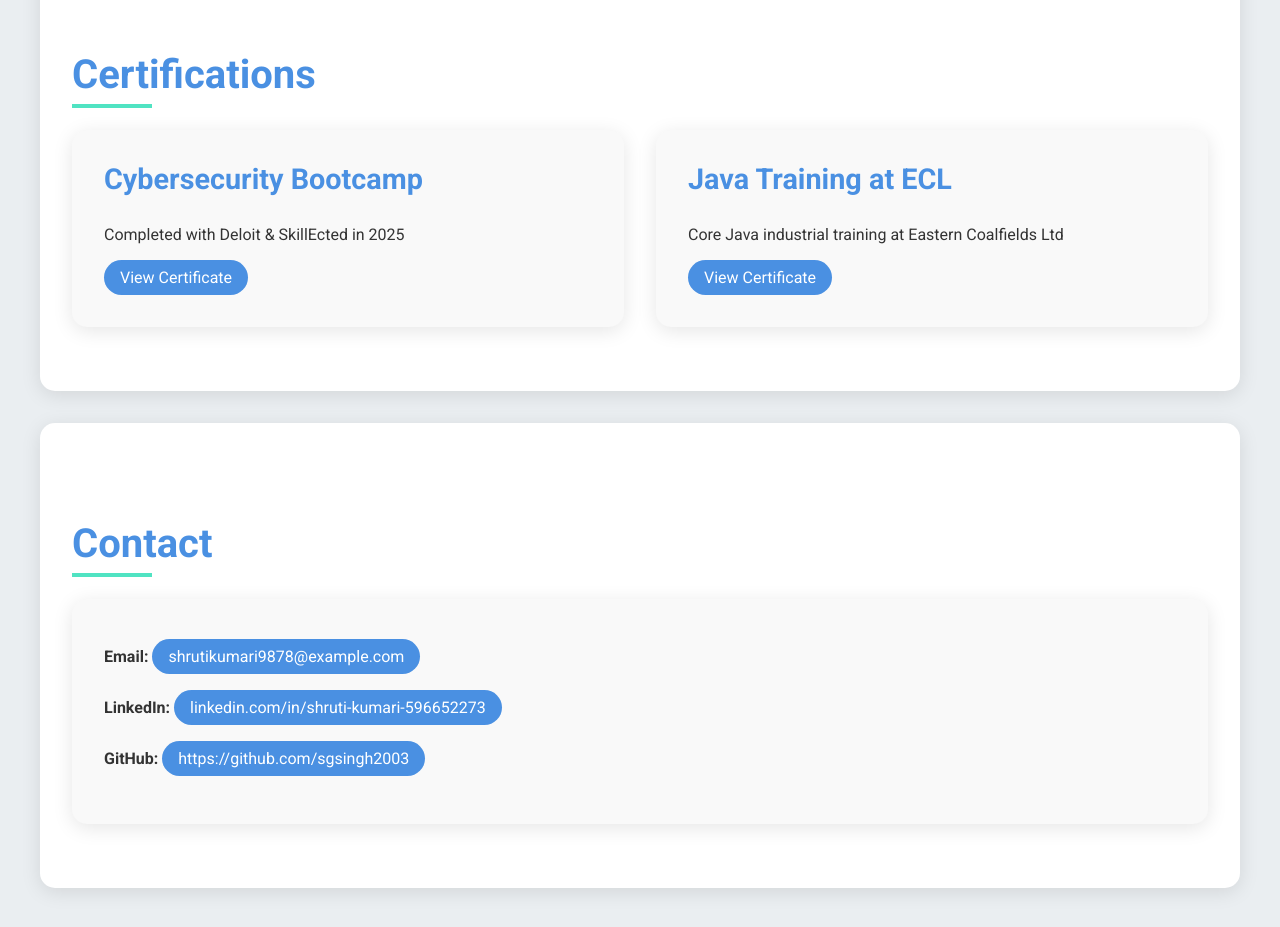
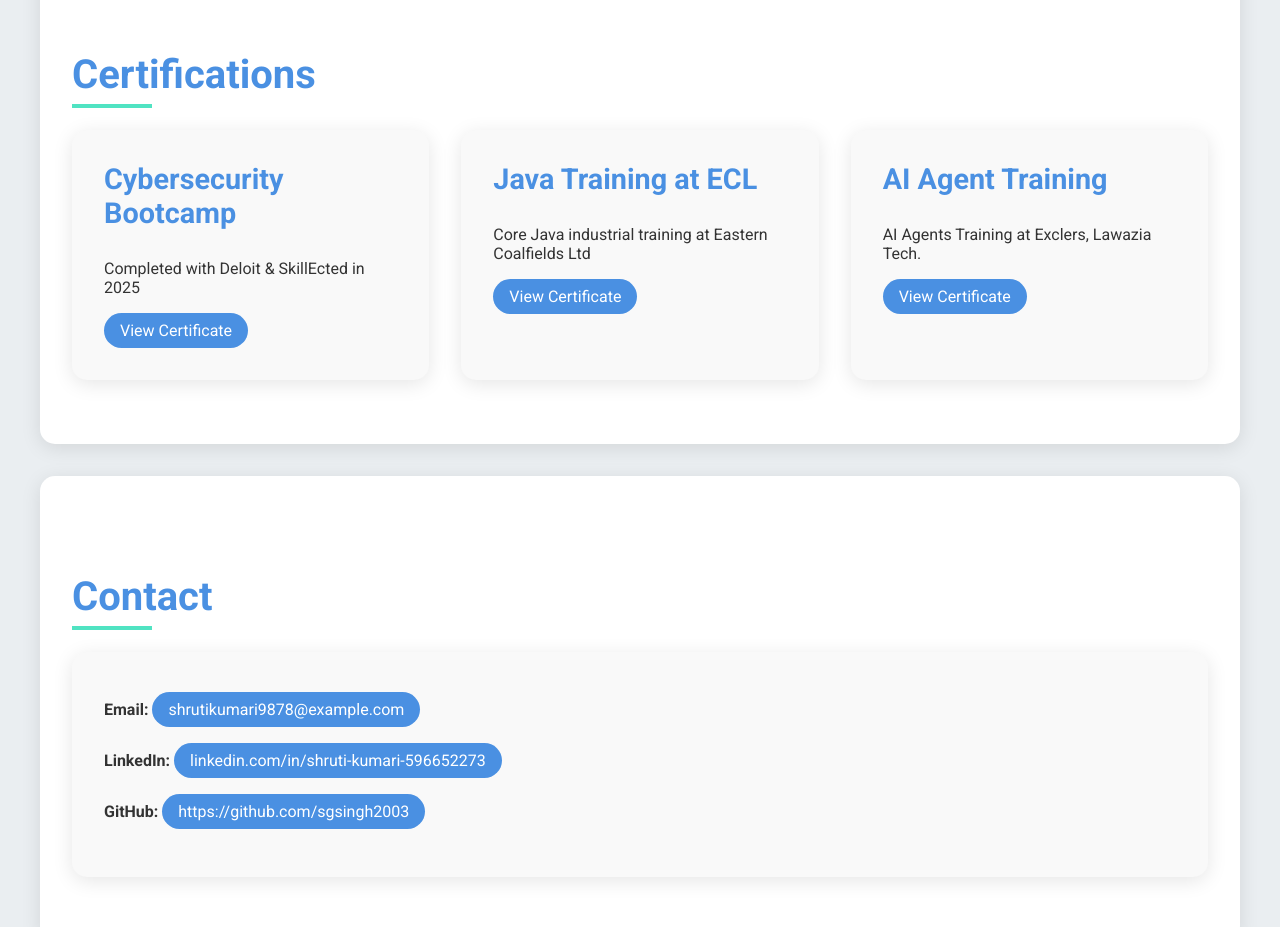
Before and after one commit to sgsingh2003/Shruti-portfolio, a plain HTML site: page index.html in a window 1280 px wide. Shown: the part 2200-3127 px from the top of the page. Drawn offline with Linux system fonts and the light colour scheme.

Commit message:
Add AI Agent Training section to index.html

```diff
--- a/index.html
+++ b/index.html
@@ -251,6 +251,11 @@
         <p>Core Java industrial training at Eastern Coalfields Ltd</p>
         <a href="https://github.com/sgsingh2003/Shruti-portfolio/blob/main/ECL.jpg">View Certificate</a>
       </div>
+      <div class="card">
+        <h3>AI Agent Training</h3>
+        <p>AI Agents Training at Exclers, Lawazia Tech. </p>
+        <a href="https://github.com/sgsingh2003/Shruti-portfolio/blob/main/certificate (1).pdf">View Certificate</a>
+      </div>
     </div>
   </section>
 
```
